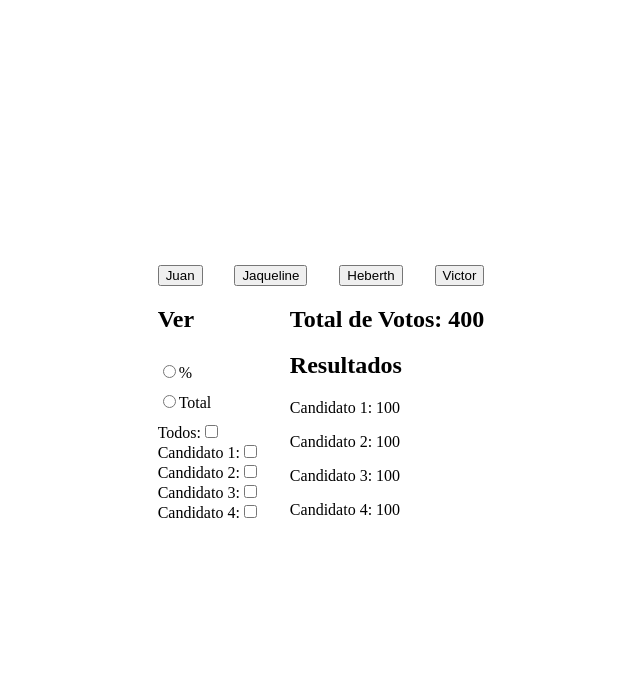
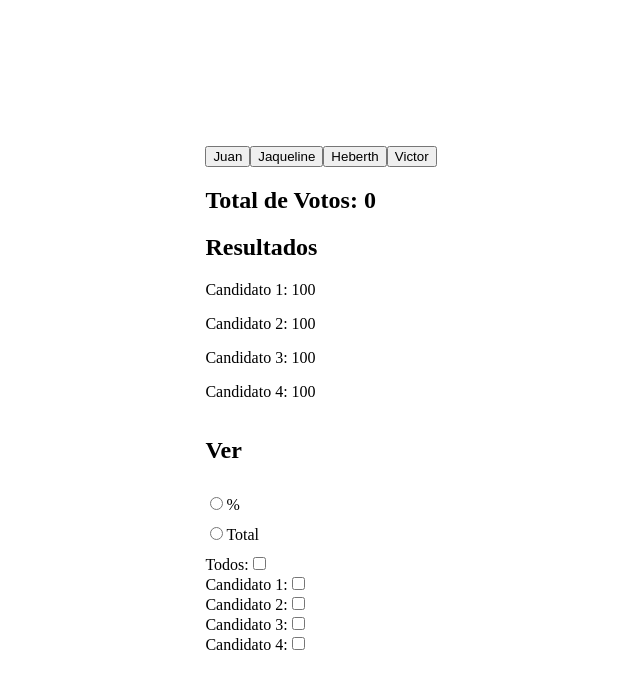
Before and after one commit to jlac8/mir-voting-system, a React (Vite) app: page / in a window 1280 px wide. Shown: the top 688 px of the page, without its empty margins (319-959 px from the left). Built offline with nearby package versions, Linux system fonts and the light colour scheme.

Commit message:
feat: add totalVotes

```diff
--- a/src/App.tsx
+++ b/src/App.tsx
@@ -1,12 +1,18 @@
 import "./App.css";
 import Candidates from "./components/Candidates";
 import { CandidatesProvider } from "./components/Context";
+import TotalVotes from "./components/TotalVotes";
+import VotesPerCandidate from "./components/VotesPerCandidate";
 
 function App() {
   return (
     <main>
       <CandidatesProvider>
         <Candidates />
+        <section className="votes">
+          <TotalVotes />
+          <VotesPerCandidate />
+        </section>
       </CandidatesProvider>
 
       <section className="results">
@@ -67,28 +73,6 @@ function App() {
             <br />
           </form>
         </aside>
-        <section className="votes">
-          <section>
-            <h2>
-              Total de Votos: <span>400</span>
-            </h2>
-          </section>
-          <section>
-            <h2>Resultados</h2>
-            <p>
-              Candidato 1: <span>100</span>
-            </p>
-            <p>
-              Candidato 2: <span>100</span>
-            </p>
-            <p>
-              Candidato 3: <span>100</span>
-            </p>
-            <p>
-              Candidato 4: <span>100</span>
-            </p>
-          </section>
-        </section>
       </section>
     </main>
   );
--- a/src/components/Context.tsx
+++ b/src/components/Context.tsx
@@ -11,6 +11,7 @@ const INITIAL_STATE: CandidateType[] = [
 interface CandidatesContextType {
   candidates: CandidateType[];
   handleVote: (id: number) => void;
+  totalVotes: number;
 }
 
 const CandidatesContext = createContext<CandidatesContextType | undefined>(
--- a/src/components/TotalVotes.tsx
+++ b/src/components/TotalVotes.tsx
@@ -0,0 +1,15 @@
+import { useCandidates } from "./Context";
+
+function TotalVotes() {
+  const { totalVotes } = useCandidates();
+
+  return (
+    <section>
+      <h2>
+        Total de Votos: <span>{totalVotes}</span>
+      </h2>
+    </section>
+  );
+}
+
+export default TotalVotes;
--- a/src/components/VotesPerCandidate.tsx
+++ b/src/components/VotesPerCandidate.tsx
@@ -0,0 +1,21 @@
+function VotesPerCandidate() {
+  return (
+    <section>
+      <h2>Resultados</h2>
+      <p>
+        Candidato 1: <span>100</span>
+      </p>
+      <p>
+        Candidato 2: <span>100</span>
+      </p>
+      <p>
+        Candidato 3: <span>100</span>
+      </p>
+      <p>
+        Candidato 4: <span>100</span>
+      </p>
+    </section>
+  );
+}
+
+export default VotesPerCandidate;
```
